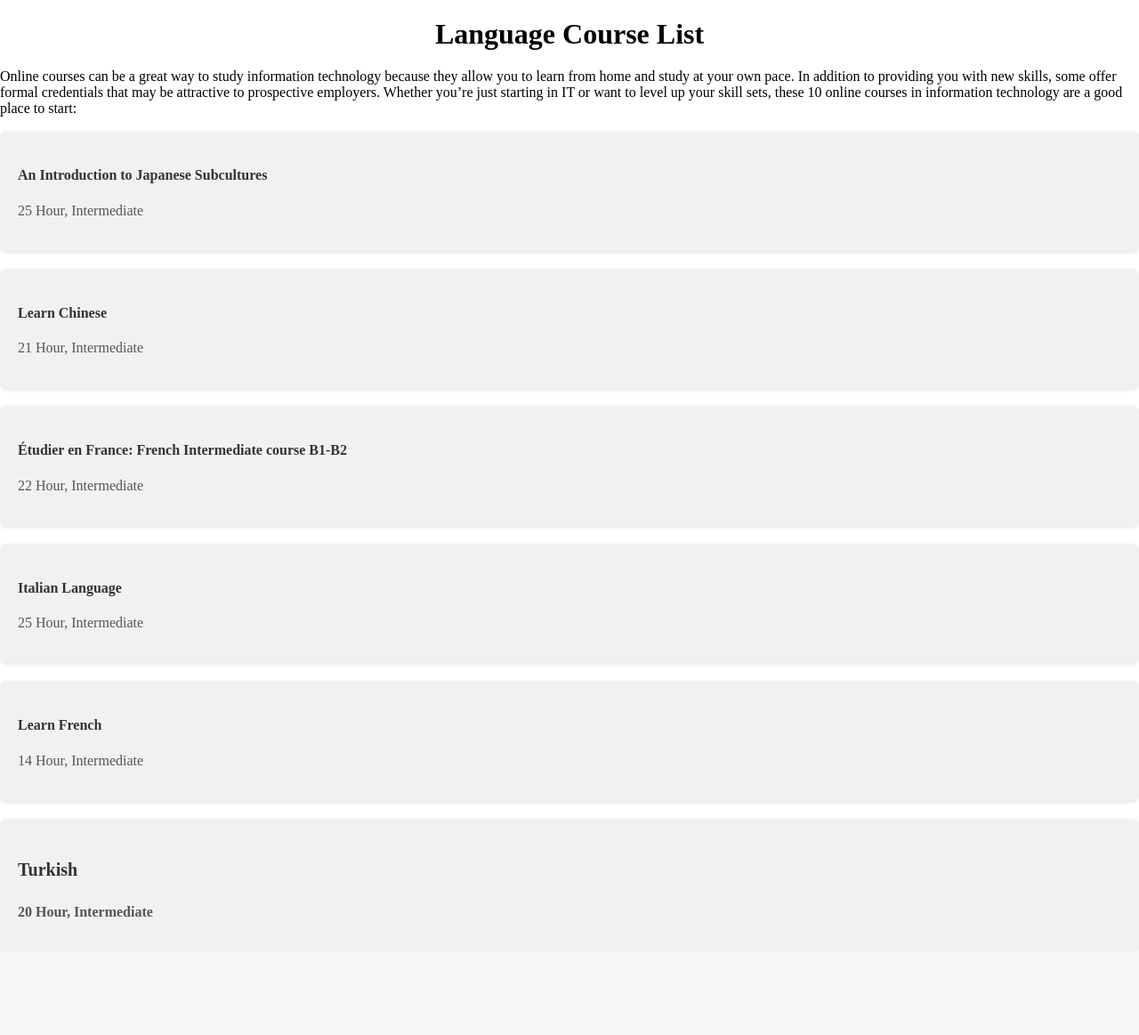
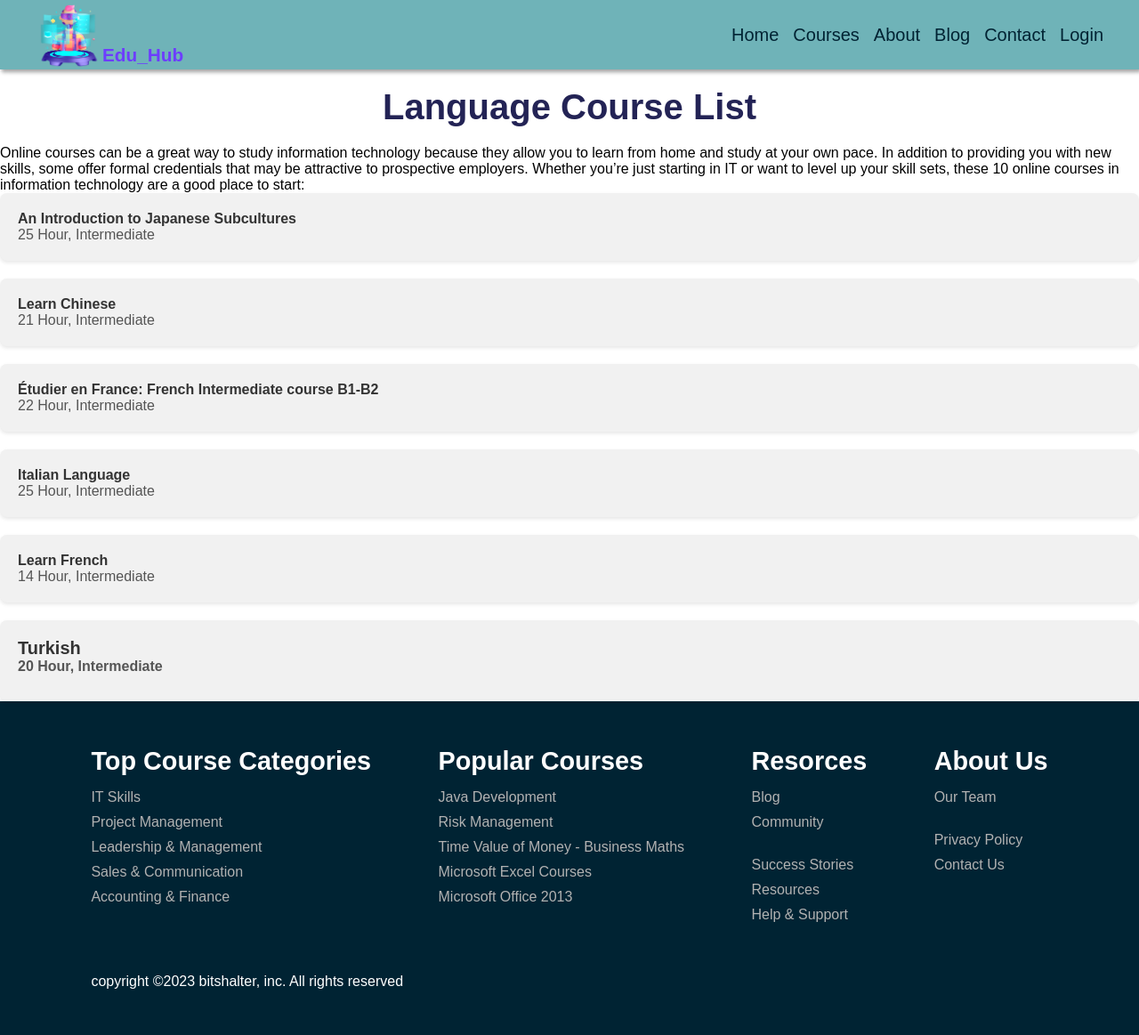
Before and after one commit to skshuvo02/E_learn-system, a PHP site: page /courses/Language/lan.html in a window 1280 px wide. Shown: the whole page at 89% size. Before the commit the page ends 1032 px from the top, so only its background shows below. Run offline with PHP 8.4, Linux system fonts and the light colour scheme.

Commit message:
modified

```diff
--- a/courses/Language/lan.html
+++ b/courses/Language/lan.html
@@ -2,9 +2,30 @@
 <html>
 <head>
   <title>Language Course List</title>
+  <link rel="icon" href="../../images/logo3.png">
   <link rel="stylesheet" type="text/css" href="../course.css">
+  <link rel="stylesheet" href="../../style.css">
 </head>
 <body>
+  <nav>
+    <a href="#">
+    <div class="logo">
+        <img src="../../images/logo3.png" alt="logo_image">
+        <span>Edu_Hub</span>
+    </div>
+    </a>
+    <div class="navigation">
+      <ul>
+        <li><a href="../../e_learn.html">Home</a></li>
+        <li><a href="#exp-course">Courses</a></li>
+        <li><a href="../../About/about.html">About</a></li>
+        <li><a href="#">Blog</a></li>
+        <li><a href="../../contact_form_01/contact.html">Contact</a></li>
+        <li><a href="../../Login/index.html">Login</a></li>
+    </ul>
+    </div>
+</nav>
+<section class="blanc"></section>
   <h1>Language Course List</h1>
   <p>Online courses can be a great way to study information technology because they allow you to learn from home and study at your own pace. In addition to providing you with new skills, some offer formal credentials that may be attractive to prospective employers. Whether you’re just starting in IT or want to level up your skill sets, these 10 online courses in information technology are a good place to start:</p>
   <ul id="course-list">
@@ -33,5 +54,56 @@
         <p>20 Hour, Intermediate</p>
       </li>
   </ul>
+  <footer>
+    <div class="footer-menu">
+        <div class="footer-col">
+            <h3>Top Course Categories</h3>
+            <li>IT Skills</li>
+            <li>Project Management</li>
+            <li>Leadership & Management</li>
+            <li>Sales & Communication</li>
+            <li>Accounting & Finance</li>
+            <li></li>
+
+        </div>
+        <div class="footer-col">
+            <h3>Popular Courses</h3>
+            <li>Java Development</li>
+            <li>Risk Management</li>
+            <li>Time Value of Money - Business Maths</li>
+            <li>Microsoft Excel Courses</li>
+            <li>Microsoft Office 2013</li>
+        </div>
+        <div class="footer-col">
+            <h3>Resorces</h3>
+            <li>Blog</li>
+            <li>Community</li>
+            <li></li>
+            <li></li>
+            <li>Success Stories</li>
+            <li>Resources</li>
+            <li>Help & Support</li>
+        </div>
+        <div class="footer-col">
+            <h3>About Us</h3>
+            <li>Our Team</li>
+            <li></li>
+            <li></li>
+            <li>Privacy Policy</li>
+            <li onclick="">Contact Us</li>
+        </div>
+    </div>
+    <div class="copyright">
+        <p>copyright ©2023 bitshalter, inc. All rights reserved </p>
+        <div class="social-links">
+            <li><a href="#"><i class="fab fa-facebook-f"></i></a></li>
+            <li><a href="#"><i class="fa-brands fa-twitter"></i></a></li>
+            <li><a href="#"><i class="fab fa-instagram"></i></a></li>
+            <li><a href="#"><i class="fa-brands fa-linkedin-in"></i></a></li>
+            <li><a href="#"><i class="fa-brands fa-youtube"></i></a></li>
+
+        </div>
+    </div>
+</footer>
 </body>
 </html>
--- a/style.css
+++ b/style.css
@@ -84,6 +84,11 @@ nav .logo span{
     height: 78px;
 
 }
+.row {
+    max-width: 100vw;
+    width:100%;
+    margin-left: 25px;
+}
 /* Home section */
 
 #home {
@@ -115,7 +120,7 @@ nav .logo span{
     top:50%;
     left: 50%;
     transform: translate(-50%, -50%);
-    margin-top: 4rem;
+    margin-top: 15rem;
 
 }
 #home input {
@@ -128,7 +133,7 @@ nav .logo span{
 #home input[type="text"] {
     background: #fff;
     width: 340px;
-    height: 40px;
+    height: 42px;
     border: none;
     outline: none;
     padding: 0 25px;
@@ -138,7 +143,7 @@ nav .logo span{
     position: relative;
     left: -5px;
     width:150px;
-    height: 40px;
+    height: 42px;
     border: none;
     background: #f981a7;
     border-radius: 0px 25px 25px 0px;
```
Also changed, not shown: courses/English/eng.html (+73 -0 lines), courses/Per Develop/perdevelop.html (+72 -0 lines), e_learn.html (+13 -52 lines), youtubeApi/uapi.js (+15 -3 lines).
